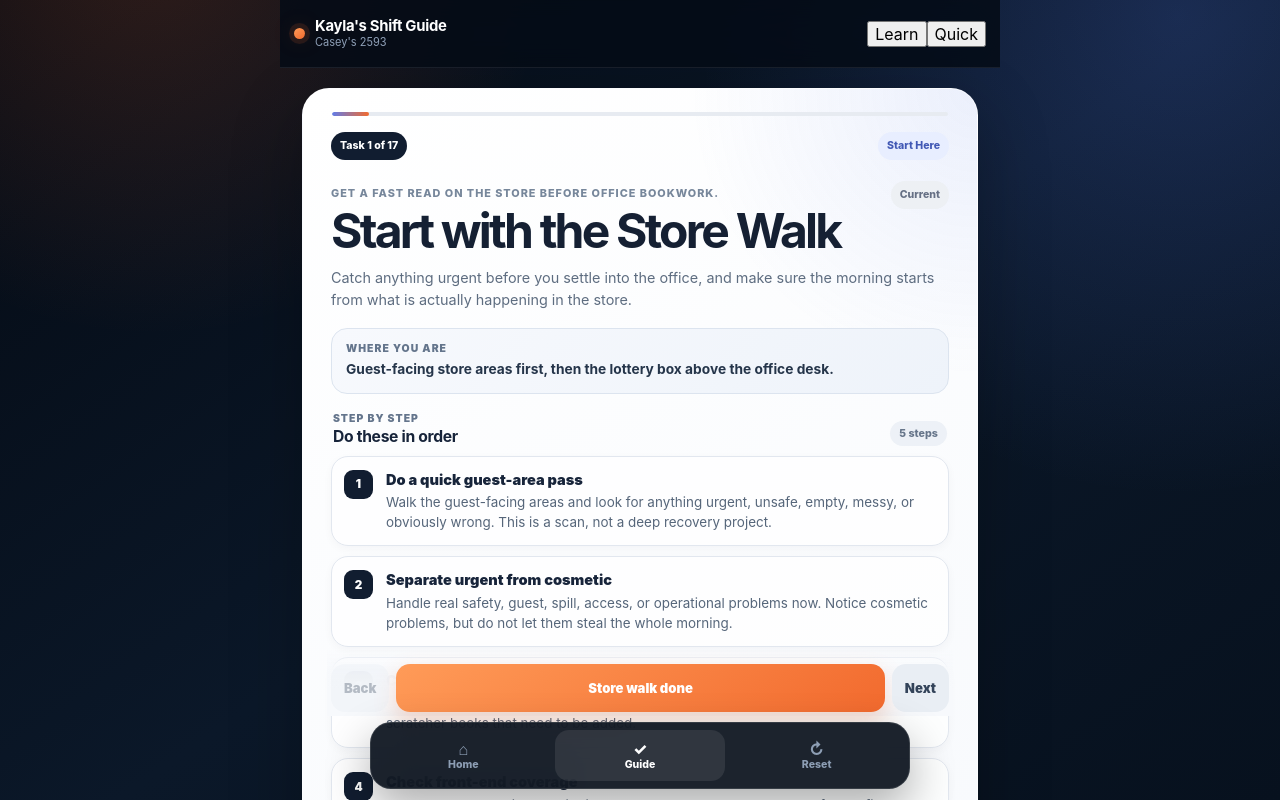
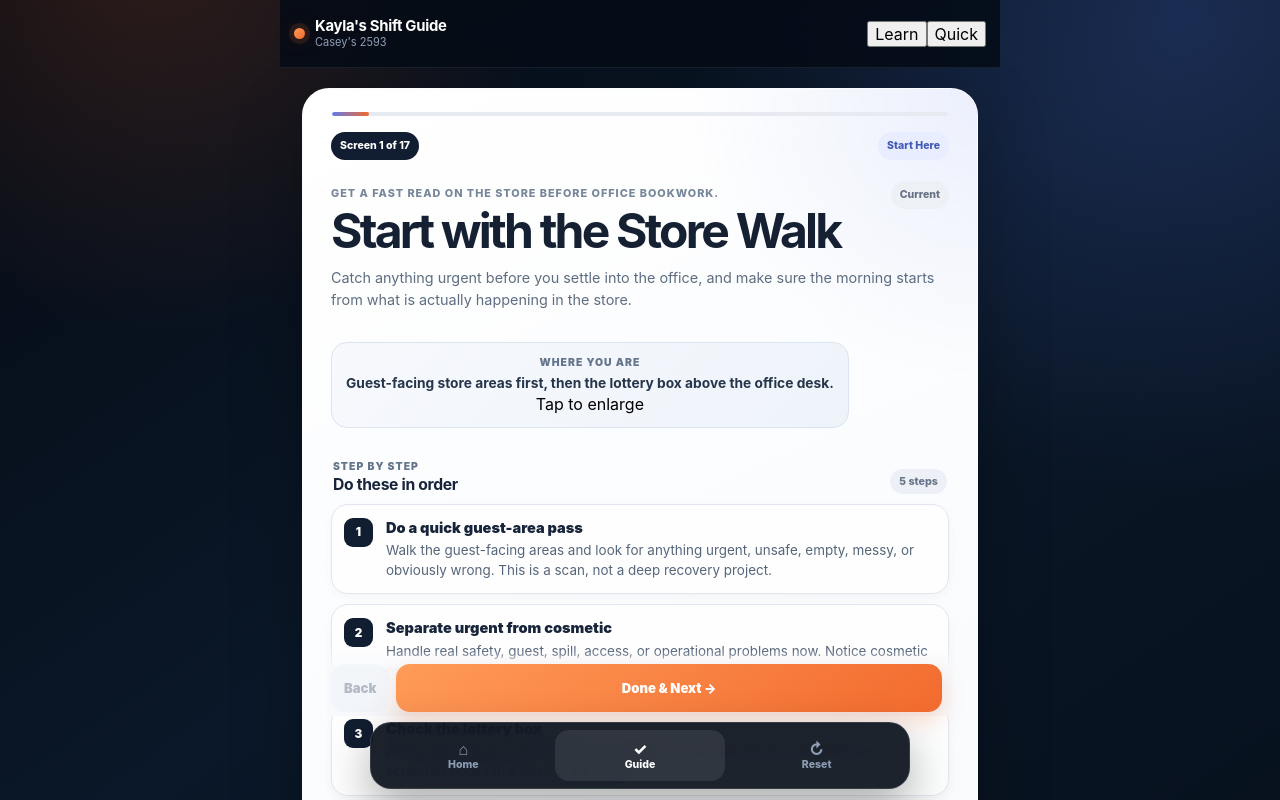
Before and after one commit to Jamison85/kaylas-shift-guide, a React (Vite) app: page / in a window 1280 px wide. Both pictures are taken after a click on the button 640 px from the left and 367 px from the top of the page. Shown: the top 800 px of the page. Built offline with nearby package versions, Linux system fonts and the light colour scheme.

Commit message:
Restore Done and Next flow and decision gates

```diff
--- a/src/components/TaskFocus.jsx
+++ b/src/components/TaskFocus.jsx
@@ -1,17 +1,16 @@
 import { useState } from "react";
 import { contacts } from "../data/guide";
 
-function Decision({ decision }) {
-  const [answer, setAnswer] = useState(null);
+function Decision({ decision, answer, onChange }) {
   const steps = answer === "yes" ? decision.yesSteps : decision.noSteps;
 
   return (
-    <section className="decision" aria-label={decision.question}>
+    <section className="decision zoomable-panel" aria-label={decision.question}>
       <div className="decision-kicker">Decision point</div>
       <strong>{decision.question}</strong>
       <div className="decision-buttons">
-        <button type="button" className={answer === "no" ? "selected" : ""} aria-pressed={answer === "no"} onClick={() => setAnswer("no")}>No</button>
-        <button type="button" className={answer === "yes" ? "selected" : ""} aria-pressed={answer === "yes"} onClick={() => setAnswer("yes")}>Yes</button>
+        <button type="button" className={answer === "no" ? "selected" : ""} aria-pressed={answer === "no"} onClick={() => onChange("no")}>No</button>
+        <button type="button" className={answer === "yes" ? "selected" : ""} aria-pressed={answer === "yes"} onClick={() => onChange("yes")}>Yes</button>
       </div>
       {answer && (
         <div className="bubble" role="status">
@@ -48,59 +47,77 @@ function Contacts({ ids = [] }) {
   );
 }
 
-function Step({ step, index, taskId }) {
+function normalizedStep(step, index) {
   const isDetailed = typeof step === "object" && step !== null;
-  const title = isDetailed ? step.title : `Step ${index + 1}`;
-  const detail = isDetailed ? step.detail : step;
-  return (
-    <li key={`${taskId}-${index}`}>
-      <b>{index + 1}</b>
-      <div><strong>{title}</strong><p>{detail}</p></div>
-    </li>
-  );
+  return { title: isDetailed ? step.title : `Step ${index + 1}`, detail: isDetailed ? step.detail : step };
 }
 
-export default function TaskFocus({ task, index, total, done, onComplete, onBack, onNext }) {
+export default function TaskFocus({ task, index, total, done, mode, decisionAnswer, canComplete, onDecisionChange, onDoneNext, onBack }) {
   const taskPercent = Math.round(((index + 1) / total) * 100);
+  const [zoom, setZoom] = useState(null);
+  const steps = task.steps.map(normalizedStep);
+  const openZoom = (label, title, body) => setZoom({ label, title, body });
+
   return (
     <section className="task-card">
       <div className="task-progress" aria-hidden="true"><span style={{ width: `${taskPercent}%` }} /></div>
-      <header><span>Task {index + 1} of {total}</span><em data-coworker-safe="task-category">{task.category}</em></header>
+      <header><span>Screen {index + 1} of {total}</span><em data-coworker-safe="task-category">{task.category}</em></header>
 
       <div className="title-row">
         <div><small>{task.short}</small><h1>{task.title}</h1></div>
         <b className={done ? "status done" : "status"}>{done ? "Done" : "Current"}</b>
       </div>
 
-      <p className="purpose">{task.purpose}</p>
+      {mode === "learn" && <p className="purpose">{task.purpose}</p>}
 
-      {task.location && (
-        <section className="task-location"><small>Where you are</small><p>{task.location}</p></section>
+      {task.location && mode === "learn" && (
+        <button type="button" className="task-location zoomable-panel" onClick={() => openZoom("Where you are", task.title, task.location)}>
+          <small>Where you are</small><p>{task.location}</p><span>Tap to enlarge</span>
+        </button>
       )}
 
       <div className="steps-heading">
-        <div><small>Step by step</small><strong>Do these in order</strong></div>
-        <span>{task.steps.length} steps</span>
+        <div><small>{mode === "learn" ? "Step by step" : "Quick steps"}</small><strong>Do these in order</strong></div>
+        <span>{steps.length} steps</span>
       </div>
 
-      <ol className="steps steps--detailed">
-        {task.steps.map((step, stepIndex) => <Step key={`${task.id}-${stepIndex}`} step={step} index={stepIndex} taskId={task.id} />)}
+      <ol className={`steps ${mode === "learn" ? "steps--detailed" : "steps--quick"}`}>
+        {steps.map((step, stepIndex) => (
+          <li key={`${task.id}-${stepIndex}`} className="zoomable-panel" onClick={() => mode === "learn" && openZoom(`Step ${stepIndex + 1}`, step.title, step.detail)}>
+            <b>{stepIndex + 1}</b>
+            <div><strong>{step.title}</strong>{mode === "learn" && <p>{step.detail}</p>}</div>
+          </li>
+        ))}
       </ol>
 
-      {task.decision && <Decision decision={task.decision} />}
+      {task.decision && <Decision decision={task.decision} answer={decisionAnswer} onChange={onDecisionChange} />}
 
-      {task.check && (
-        <section className="move-on-check"><small>Before you move on</small><p>{task.check}</p></section>
+      {task.check && mode === "learn" && (
+        <button type="button" className="move-on-check zoomable-panel" onClick={() => openZoom("Before you move on", task.title, task.check)}>
+          <small>Before you move on</small><p>{task.check}</p><span>Tap to enlarge</span>
+        </button>
       )}
 
-      {task.tip && <aside><small>Shift note</small><p>{task.tip}</p></aside>}
+      {task.tip && mode === "learn" && <aside data-coworker-safe="shift-note"><small>Shift note</small><p>{task.tip}</p></aside>}
       <Contacts ids={task.contacts} />
 
-      <footer>
+      {task.decision && !canComplete && <p className="completion-gate">Answer the Yes / No question above before moving on.</p>}
+
+      <footer className="guided-footer">
         <button type="button" disabled={index === 0} onClick={onBack}>Back</button>
-        <button type="button" className={done ? "complete" : "primary"} onClick={onComplete}>{done ? "Completed ✓" : task.completeLabel}</button>
-        <button type="button" disabled={index === total - 1} onClick={onNext}>Next</button>
+        <button type="button" className={done ? "complete done-next" : "primary done-next"} disabled={!canComplete} onClick={onDoneNext}>
+          {index === total - 1 ? "Finish morning" : done ? "Done · Next →" : "Done & Next →"}
+        </button>
       </footer>
+
+      {zoom && (
+        <div className="panel-zoom" role="dialog" aria-modal="true" onClick={() => setZoom(null)}>
+          <article onClick={(event) => event.stopPropagation()}>
+            <small>{zoom.label}</small><h2>{zoom.title}</h2><p>{zoom.body}</p>
+            <button type="button" onClick={() => setZoom(null)}>Got it</button>
+          </article>
+        </div>
+      )}
     </section>
   );
 }
```
